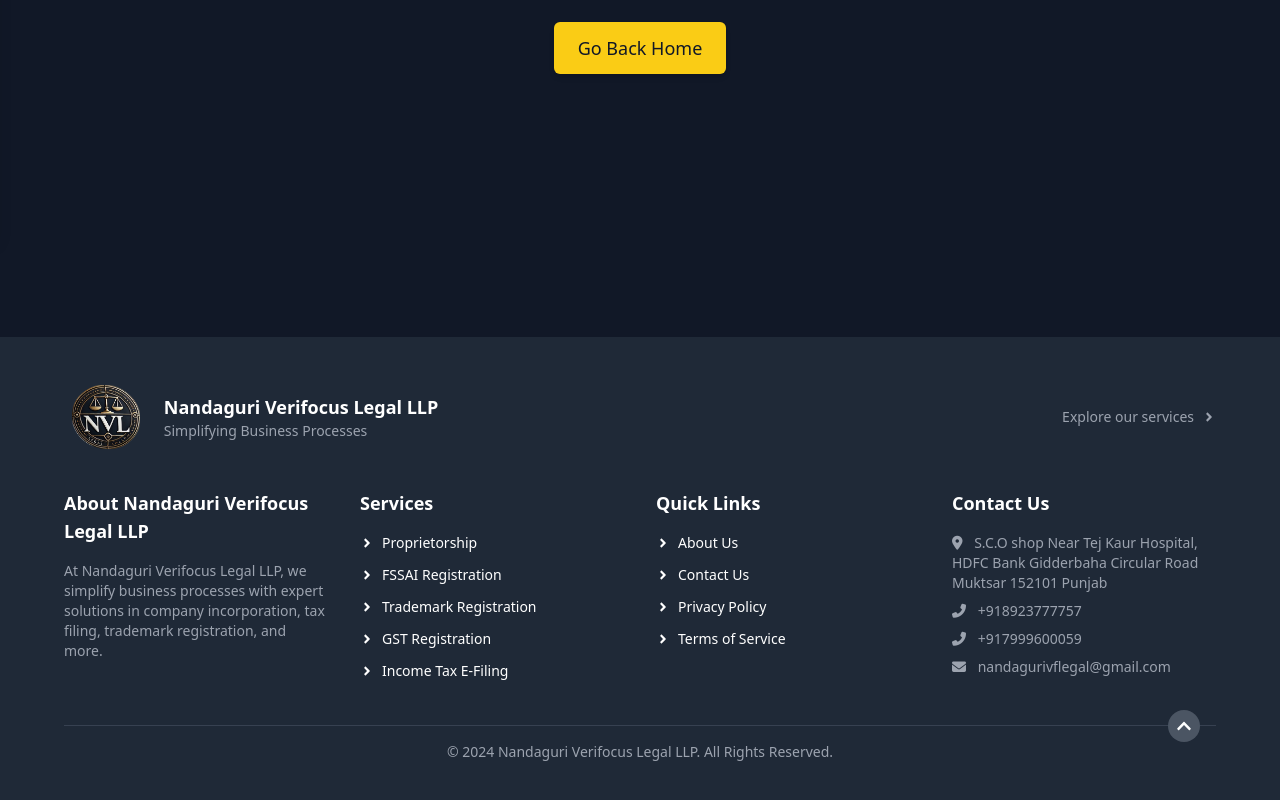
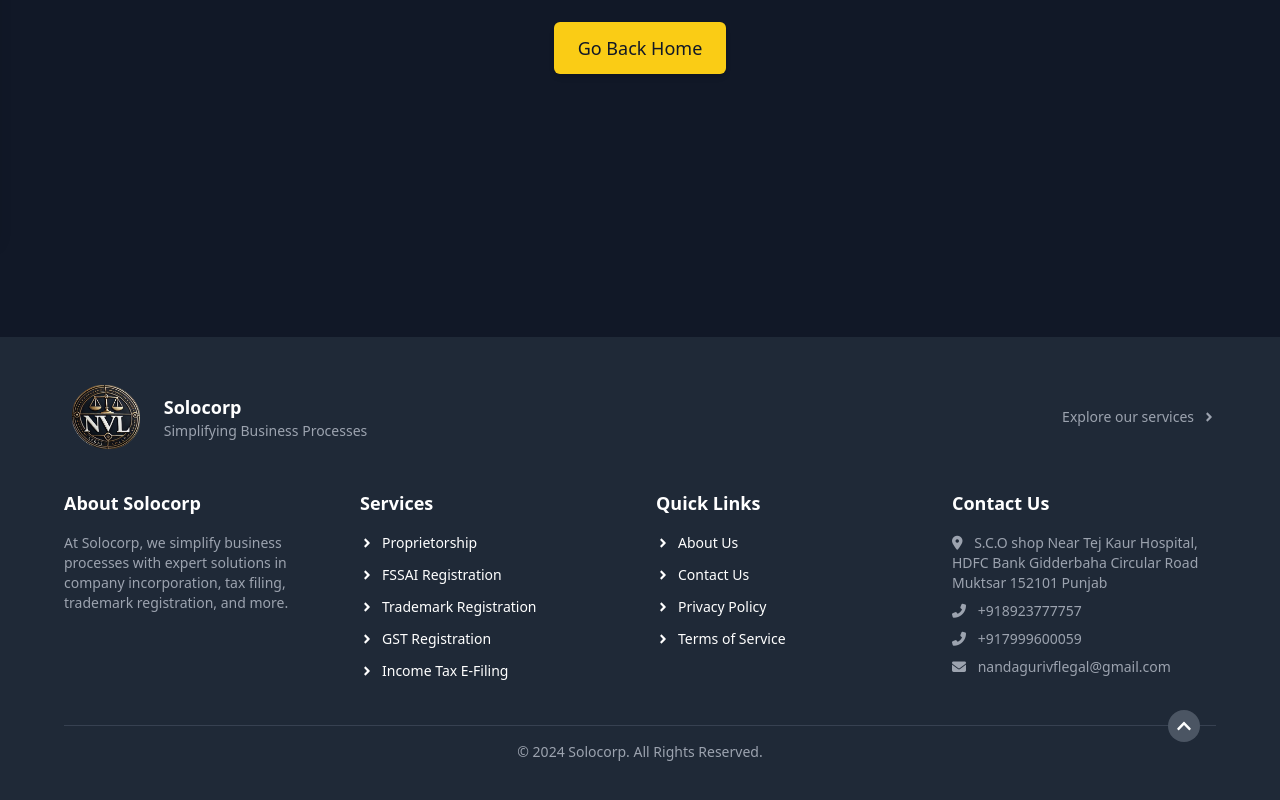
Before and after one commit to vikasrath/solocorp, a React (Vite) app in the folder frontend/: page /notFound in a window 1280 px wide. Shown: the part 563-1363 px from the top of the page. Built offline with nearby package versions, Linux system fonts and the light colour scheme.

Commit message:
design and name updated

```diff
--- a/frontend/index.html
+++ b/frontend/index.html
@@ -5,7 +5,7 @@
     <link rel="icon" type="image/svg+xml" href="/vite.svg" />
     <meta name="viewport" content="width=device-width, initial-scale=1.0" />
     <link rel="stylesheet" href="https://cdnjs.cloudflare.com/ajax/libs/font-awesome/6.6.0/css/all.min.css" integrity="sha512-Kc323vGBEqzTmouAECnVceyQqyqdsSiqLQISBL29aUW4U/M7pSPA/gEUZQqv1cwx4OnYxTxve5UMg5GT6L4JJg==" crossorigin="anonymous" referrerpolicy="no-referrer" />
-    <title>Nandaguri Verifocus legal LLP</title>
+    <title>Solocorp</title>
   </head>
   <body class=" overflow-x-hidden">
     <div id="root"></div>
--- a/frontend/src/Components/DynamicComponents/Compliance/Compliance.jsx
+++ b/frontend/src/Components/DynamicComponents/Compliance/Compliance.jsx
@@ -5,21 +5,21 @@
     <div className="space-y-6">
       {/* Heading */}
       {content.heading && (
-        <h2 className="text-2xl font-bold text-gray-900 dark:text-gray-100">
+        <h2 className="text-2xl font-bold text-gray-900 dark:text-gray-100 border-l-4 border-blue-600 pl-6">
           {content.heading}
         </h2>
       )}
 
       {/* Description */}
       {content.description && (
-        <p className="text-gray-700 dark:text-gray-300 leading-relaxed mb-4">
+        <p className="text-gray-700 dark:text-gray-300 leading-relaxed mb-4 p-4">
           {content.description}
         </p>
       )}
 
       {/* Compliance Items */}
       {content.complianceItems && content.complianceItems.length > 0 && (
-        <ul className="space-y-4">
+        <ul className="space-y-4 p-4">
           {content.complianceItems.map((item, index) => (
             <li
               key={index}
--- a/frontend/src/Components/DynamicComponents/Law/Law.jsx
+++ b/frontend/src/Components/DynamicComponents/Law/Law.jsx
@@ -4,9 +4,9 @@
     const { heading, description, items } = content;
 
     return (
-        <div className="space-y-6">
+        <div className="space-y-8 bg-gradient-to-r from-blue-50 to-white p-6 rounded-lg">
             {/* Heading */}
-            <h1 className="text-2xl font-semibold text-gray-900 dark:text-gray-100 mb-4">
+            <h1 className="text-3xl font-semibold text-gray-900 dark:text-gray-100 mb-6 border-l-8 pl-6 border-blue-500">
                 {heading}
             </h1>
 
@@ -21,15 +21,23 @@
 
             {/* Items */}
             {items && items.length > 0 && (
-                <div className="space-y-6">
+                <div className="grid grid-cols-1 md:grid-cols-2 gap-6">
                     {items.map((item, index) => (
                         <div
                             key={index}
-                            className="p-4 bg-white dark:bg-gray-800 border border-gray-300 dark:border-gray-700 rounded-lg shadow-sm"
+                            className="p-6 bg-white dark:bg-gray-800 border border-gray-300 dark:border-gray-700 rounded-lg shadow-lg transition-transform transform hover:scale-105 hover:shadow-xl hover:bg-blue-50 dark:hover:bg-gray-700"
                         >
-                            <h2 className="text-lg font-semibold text-gray-900 dark:text-gray-100">
-                                {item.title}
-                            </h2>
+                            {/* Icon & Title */}
+                            <div className="flex items-center space-x-4 mb-4">
+                                <div className="h-10 w-10 flex items-center justify-center bg-blue-100 dark:bg-blue-700 text-blue-600 dark:text-blue-300 rounded-full">
+                                    <i className="fas fa-gavel text-xl"></i> {/* Use a relevant icon */}
+                                </div>
+                                <h2 className="text-lg font-semibold text-gray-900 dark:text-gray-100">
+                                    {item.title}
+                                </h2>
+                            </div>
+
+                            {/* Description */}
                             <p className="text-gray-700 dark:text-gray-300 mt-2">
                                 {item.description}
                             </p>
--- a/frontend/src/Components/DynamicComponents/StepsToRegister/StepsToRegister.jsx
+++ b/frontend/src/Components/DynamicComponents/StepsToRegister/StepsToRegister.jsx
@@ -5,7 +5,7 @@
         <div className=" space-y-6">
             {/* Heading */}
             {content && content.heading && (
-                <h2 className="text-2xl font-semibold text-gray-900 dark:text-gray-100 mb-4">
+                <h2 className="text-2xl font-semibold text-gray-900 dark:text-gray-100 mb-4 border-l-4 border-blue-600 pl-4">
                     {content.heading}
                 </h2>
             )}
--- a/frontend/src/Components/Footer/Footer.jsx
+++ b/frontend/src/Components/Footer/Footer.jsx
@@ -55,7 +55,7 @@
            <Logo/>
             <div>
               <p className="text-lg font-semibold hover:text-gray-300 transition-colors duration-300 cursor-pointer">
-                Nandaguri Verifocus Legal LLP
+                Solocorp
               </p>
               <p className="text-sm text-gray-400 hover:text-gray-300 transition-colors duration-300 cursor-pointer">
                 Simplifying Business Processes
@@ -73,8 +73,8 @@
         {/* Main Footer Grid */}
         <div className="grid grid-cols-1 sm:grid-cols-2 md:grid-cols-4 gap-8">
           <FooterSection
-            title="About Nandaguri Verifocus Legal LLP"
-            items="At Nandaguri Verifocus Legal LLP, we simplify business processes with expert solutions in company incorporation, tax filing, trademark registration, and more."
+            title="About Solocorp"
+            items="At Solocorp, we simplify business processes with expert solutions in company incorporation, tax filing, trademark registration, and more."
           />
           <FooterSection title="Services" items={services} />
           <FooterSection title="Quick Links" items={quickLinks} />
@@ -102,7 +102,7 @@
 
         {/* Footer Bottom */}
         <div className="border-t border-gray-700 mt-8 pt-4 text-center relative">
-          <p className="text-sm text-gray-400">&copy; 2024 Nandaguri Verifocus Legal LLP. All Rights Reserved.</p>
+          <p className="text-sm text-gray-400">&copy; 2024 Solocorp. All Rights Reserved.</p>
           <button
             onClick={() => window.scrollTo({ top: 0, behavior: "smooth" })}
             className="absolute right-4 bottom-10 sm:bottom-5 bg-gray-600 hover:bg-gray-500 text-white rounded-full p-2 transition-colors duration-300"
--- a/frontend/src/Components/Home/Services/Services.jsx
+++ b/frontend/src/Components/Home/Services/Services.jsx
@@ -12,32 +12,32 @@
   const serviceDetail = [
     {
       title: "Incorporation",
-      description: "At Nandaguri Verifocus legal LLP, we streamline company incorporation with expert guidance and simplified documentation, helping businesses launch quickly and focus on growth.",
+      description: "At Solocorp, we streamline company incorporation with expert guidance and simplified documentation, helping businesses launch quickly and focus on growth.",
       logo: incorporation
     },
     {
       title: "Trademark",
-      description: "At Nandaguri Verifocus legal LLP, we provide comprehensive trademark services to safeguard your brand, from registration to legal enforcement, ensuring ease and security.",
+      description: "At Solocorp, we provide comprehensive trademark services to safeguard your brand, from registration to legal enforcement, ensuring ease and security.",
       logo: trademark
     },
     {
       title: "Accounting",
-      description: "At Nandaguri Verifocus legal LLP, we simplify accounting by offering expert solutions in tax filing, GST compliance, and financial management, ensuring accuracy and efficiency.",
+      description: "At Solocorp, we simplify accounting by offering expert solutions in tax filing, GST compliance, and financial management, ensuring accuracy and efficiency.",
       logo: finance
     },
     {
       title: "Income Tax",
-      description: "At Nandaguri Verifocus legal LLP, we offer expert solutions for income tax issues, ensuring compliance and maximizing deductions to optimize financial outcomes.",
+      description: "At Solocorp, we offer expert solutions for income tax issues, ensuring compliance and maximizing deductions to optimize financial outcomes.",
       logo: tax
     },
     {
       title: "GST Services",
-      description: "At Nandaguri Verifocus legal LLP, we simplify GST compliance with tailored solutions for accurate filings, timely submissions, and strategic advice to navigate regulations effortlessly.",
+      description: "At Solocorp, we simplify GST compliance with tailored solutions for accurate filings, timely submissions, and strategic advice to navigate regulations effortlessly.",
       logo: gst
     },
     {
       title: "Payroll",
-      description: "At Nandaguri Verifocus legal LLP, we streamline payroll processes, ensuring accurate calculations, timely disbursements, and compliance with regulations, so you can focus on growing your business.",
+      description: "At Solocorp, we streamline payroll processes, ensuring accurate calculations, timely disbursements, and compliance with regulations, so you can focus on growing your business.",
       logo: payroll
     }
   ];
```
Also changed, not shown: frontend/src/Components/DynamicComponents/ReasonForRegisteration/ReasonForRegisteration.jsx (+15 -10 lines).
